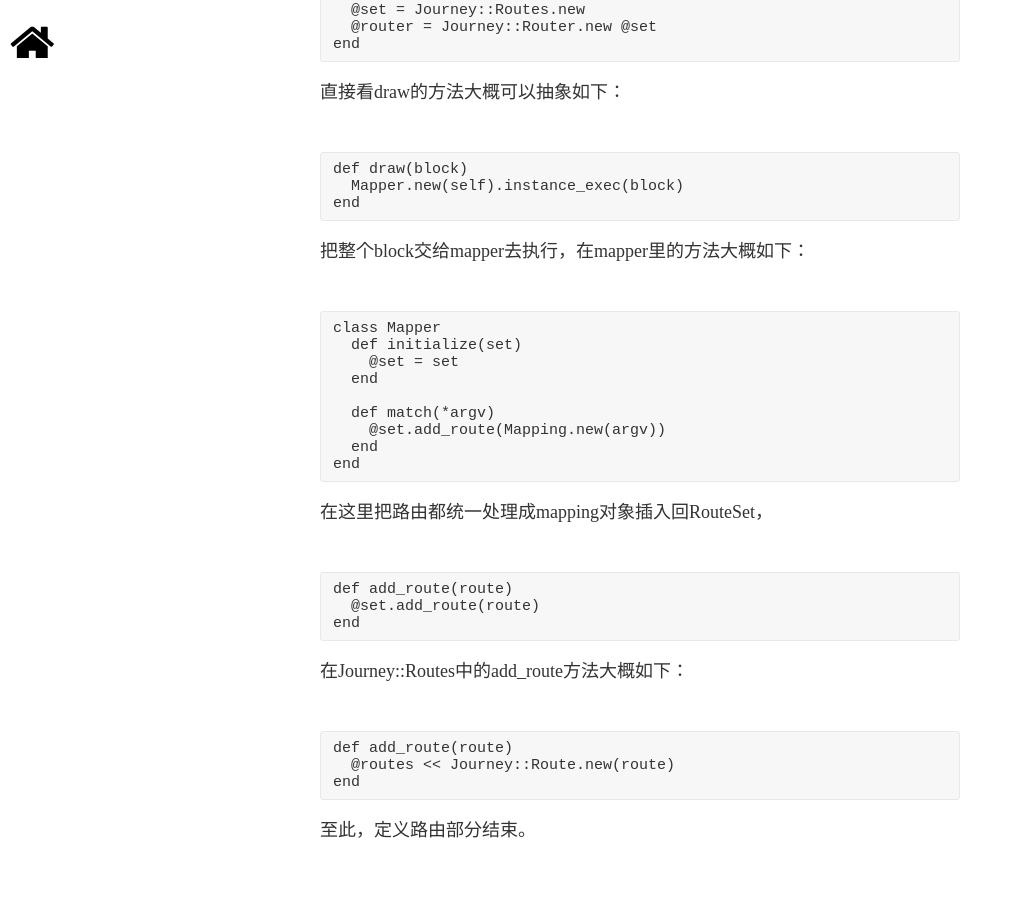
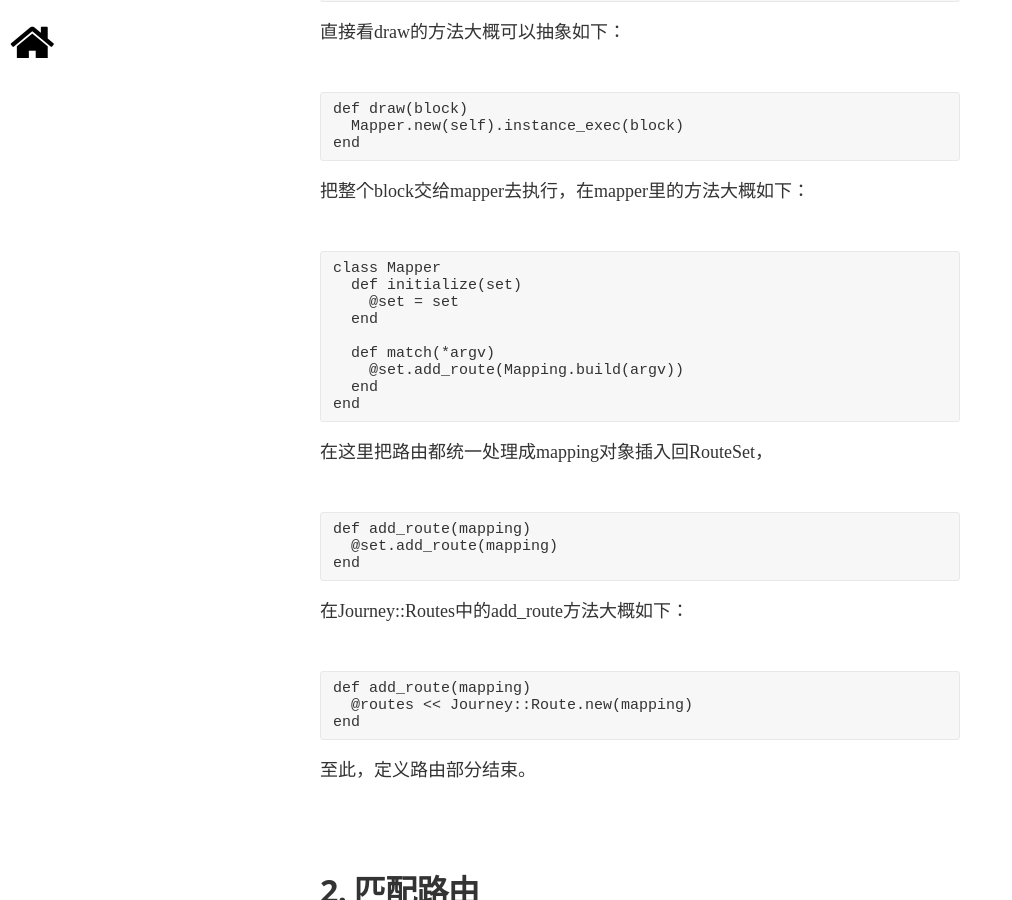
Before and after one commit to jerry-tao/jerry-tao.github.io, a Jekyll site: the page built from _posts/2017-2-15-rails_routes_1.md, in a window 1280 px wide and 900 px high, scrolled down 1848 px. Shown: the whole window, without its empty margins (0-1012 px from the left). Built offline with Jekyll 4.4.1, drawn with Linux system fonts in a browser that asks for light colours; nearby versions of some CDN libraries; some web fonts are replaced; comment, search, counter and statistics services are not loaded; some of the changed text lies outside the part shown.

Commit message:
2017年 2月15日 星期三 11时34分04秒 CST

````diff
--- a/_posts/2017-2-16-rails_routes_1.md
+++ b/_posts/2017-2-15-rails_routes_1.md
@@ -59,7 +56,7 @@ class Mapper
   end
 
   def match(*argv)
-    @set.add_route(Mapping.new(argv))
+    @set.add_route(Mapping.build(argv))
   end
 end
 ```
@@ -67,16 +64,16 @@ end
 在这里把路由都统一处理成mapping对象插入回RouteSet，
 
 ```
-def add_route(route)
-  @set.add_route(route)
+def add_route(mapping)
+  @set.add_route(mapping)
 end
 ```
 
 在Journey::Routes中的add_route方法大概如下：
 
 ```
-def add_route(route)
-  @routes << Journey::Route.new(route)
+def add_route(mapping)
+  @routes << Journey::Route.new(mapping)
 end
 ```
 
````
Also changed, not shown: other parts of _posts/2017-2-15-rails_routes_1.md (+3 -6 lines), 1 other file.
